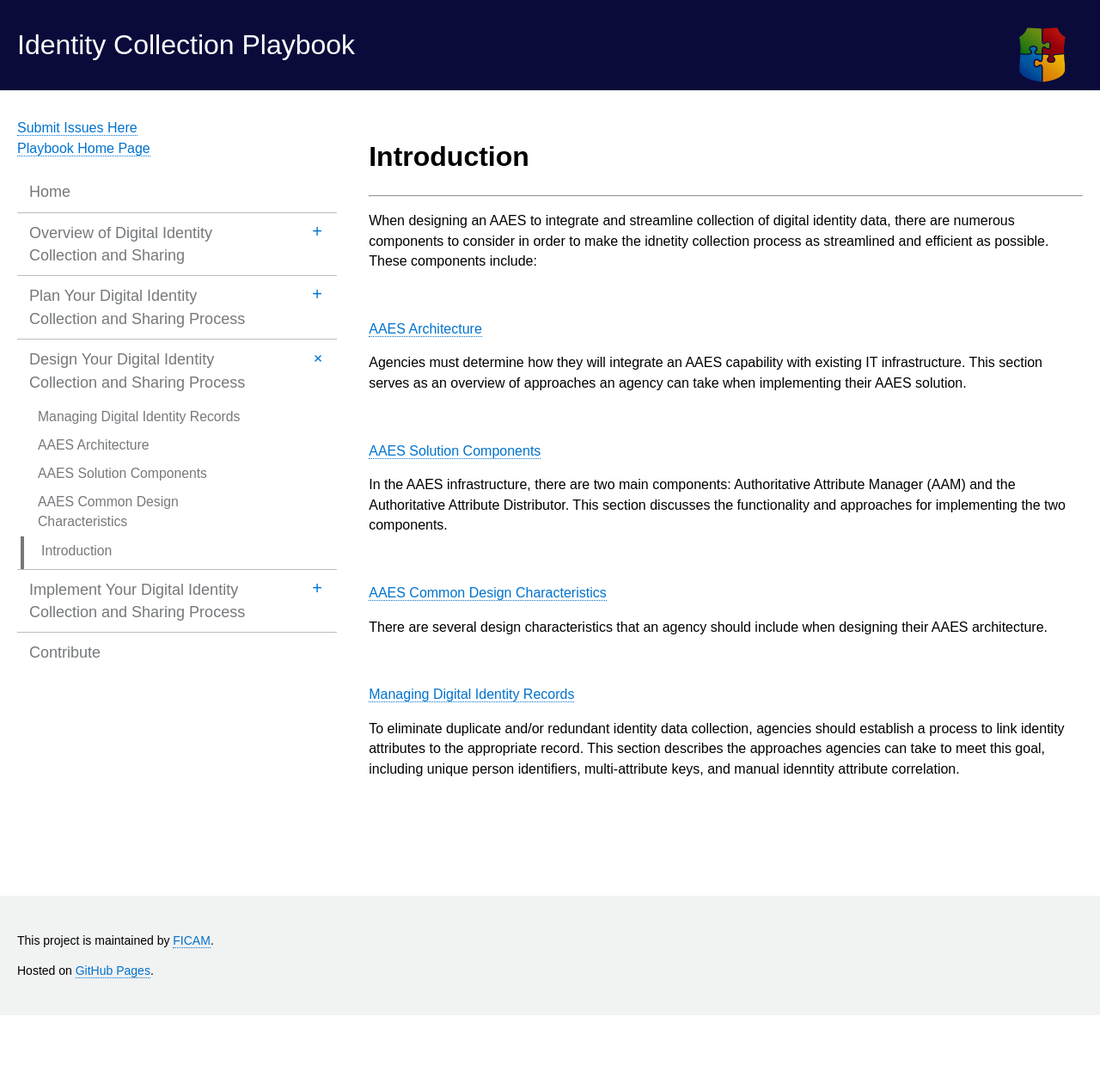
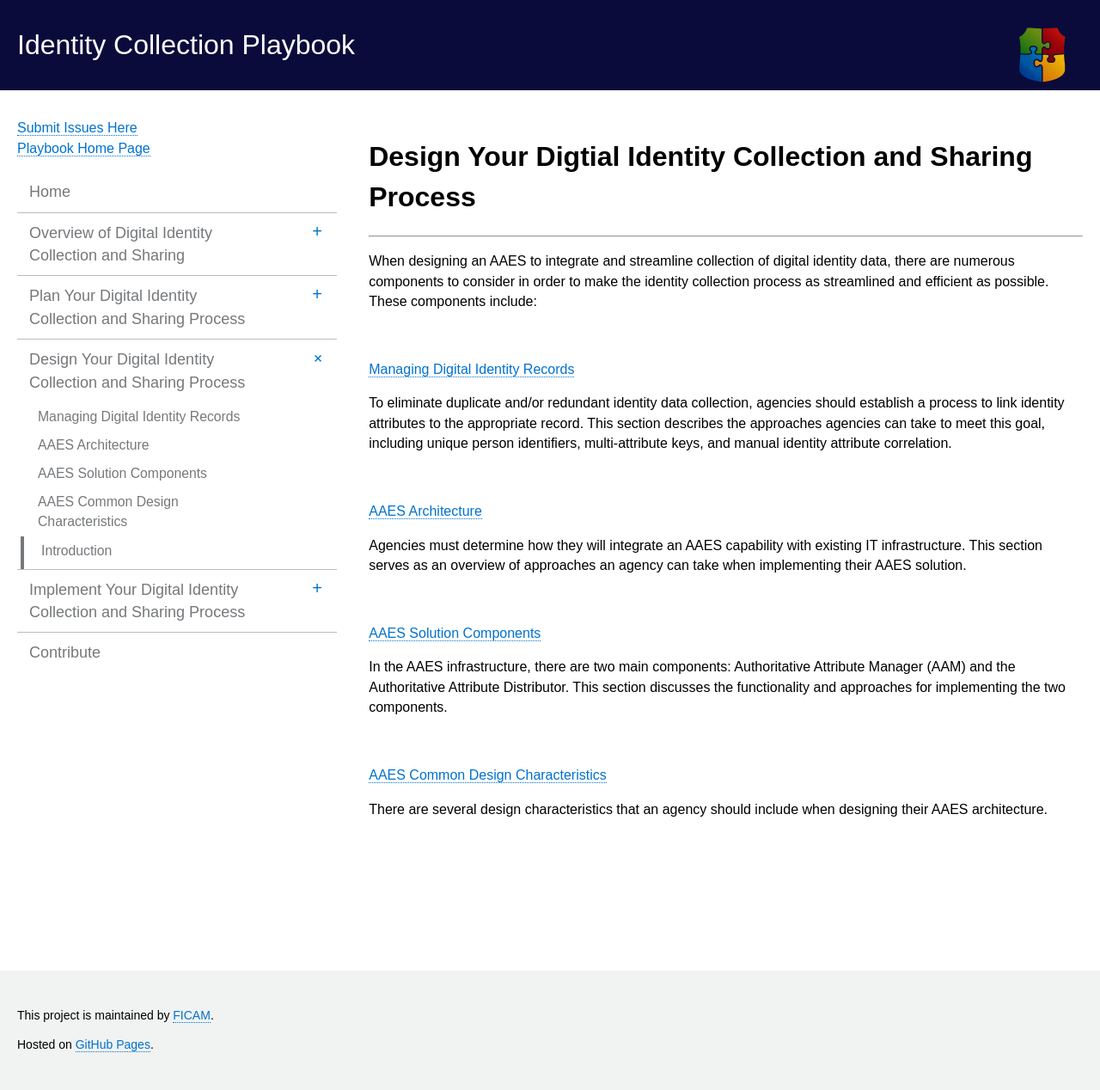
Before and after one commit to bnbuckler/identity-playbook, a Jekyll site: the page built from img/index.html, in a window 1280 px wide. Shown: the whole page at 86% size. Built offline with Jekyll 4.4.1, drawn with Linux system fonts in a browser that asks for light colours; before the commit the page ends 1181 px from its top, so only the background shows below that.

Commit message:
Update design_index.md

```diff
--- a/_includes/design_index.md
+++ b/_includes/design_index.md
@@ -1,29 +1,31 @@
-# Introduction
+# Design Your Digtial Identity Collection and Sharing Process
 --------------------------------------
 
-When designing an AAES to integrate and streamline collection of digital identity data, there are numerous components to consider in order to make the idnetity collection process as streamlined and efficient as possible. These components include:
+When designing an AAES to integrate and streamline collection of digital identity data, there are numerous components to consider in order to make the identity collection process as streamlined and efficient as possible. These components include:
 
 <br>
 
-[AAES Architecture](../aaes-arch)
+[Managing Digital Identity Records](../1_manage-records)
+
+To eliminate duplicate and/or redundant identity data collection, agencies should establish a process to link identity attributes to the appropriate record. This section describes the approaches agencies can take to meet this goal, including unique person identifiers, multi-attribute keys, and manual identity attribute correlation.
+
+<br>
+
+[AAES Architecture](../2_aaes-arch)
 
 
 Agencies must determine how they will integrate an AAES capability with existing IT infrastructure. This section serves as an overview of approaches an agency can take when implementing their AAES solution.
 
 <br>
 
-[AAES Solution Components](../aaes-solutions)
+[AAES Solution Components](../3_aaes-solutions)
 
 In the AAES infrastructure, there are two main components:  Authoritative Attribute Manager (AAM) and the Authoritative Attribute Distributor. This section discusses the functionality and approaches for implementing the two components.
 
 <br>
 
-[AAES Common Design Characteristics](../aaes-design)
+[AAES Common Design Characteristics](../4_aaes-design)
 
 There are several design characteristics that an agency should include when designing their AAES architecture.
 
 <br>
-
-[Managing Digital Identity Records](../manage-records)
-
-To eliminate duplicate and/or redundant identity data collection, agencies should establish a process to link identity attributes to the appropriate record. This section describes the approaches agencies can take to meet this goal, including unique person identifiers, multi-attribute keys, and manual idenntity attribute correlation.
```
